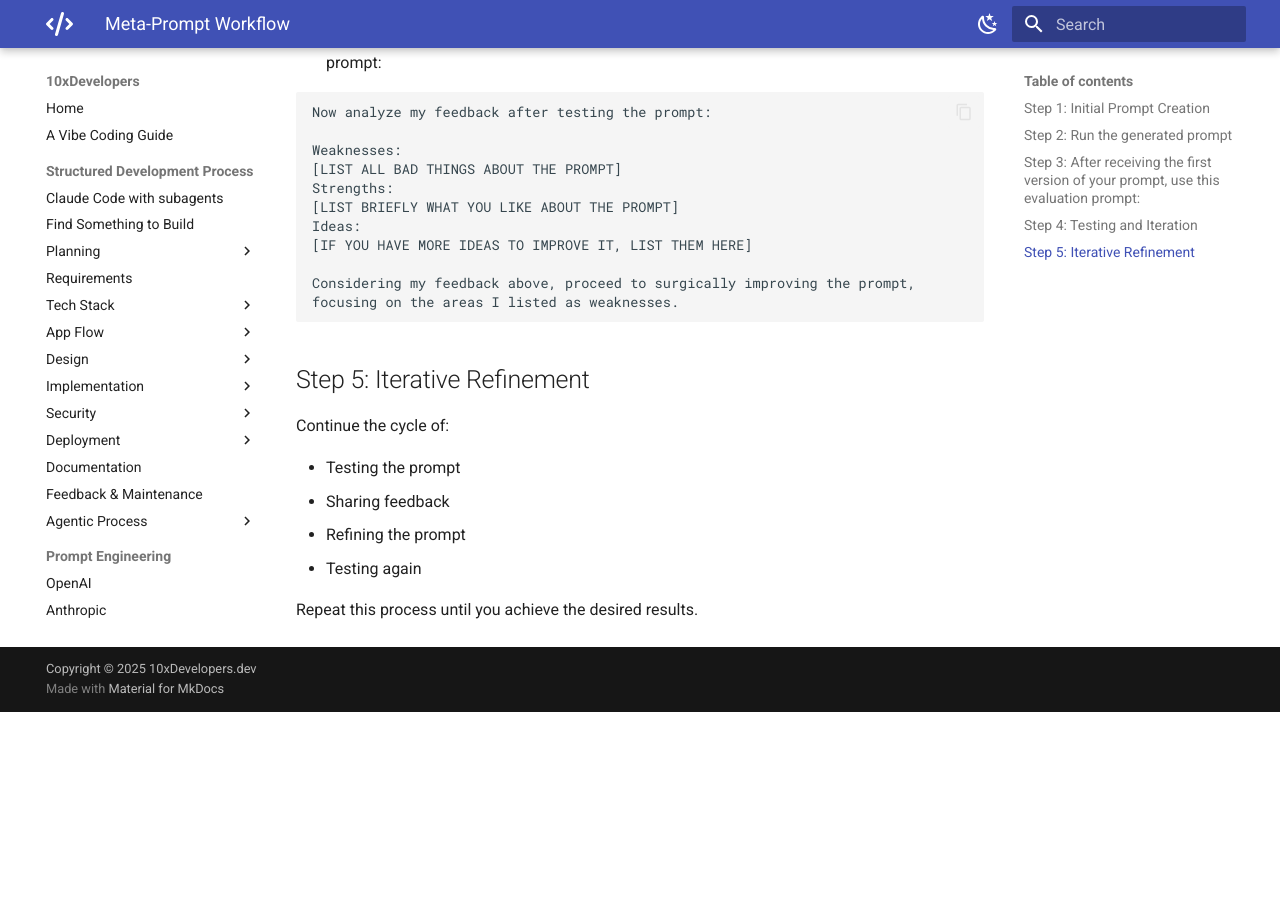
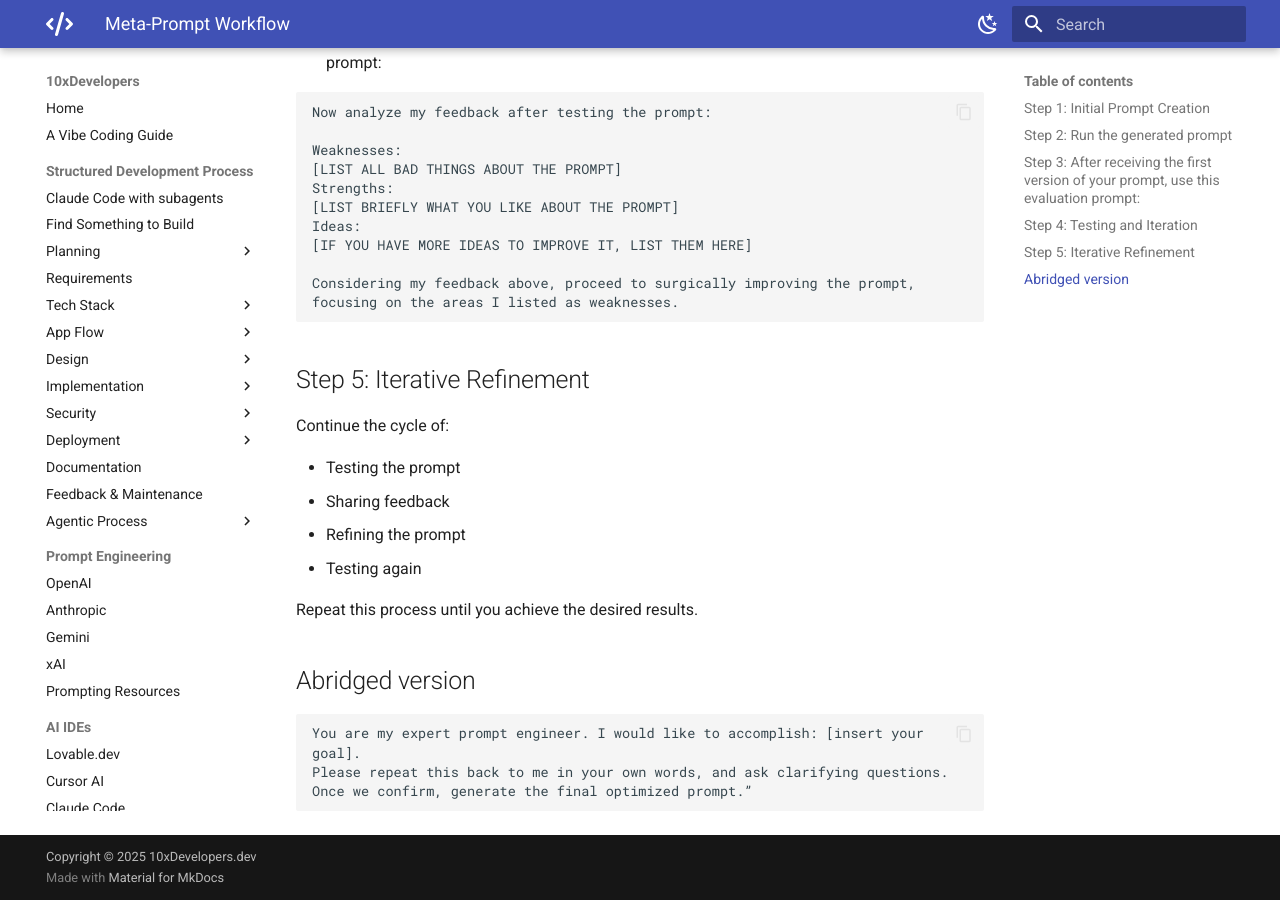
Before and after one commit to shlomoc/10xdev, an MkDocs documentation site: the page built from docs/prompt-engineering/meta-prompt-workflow.md, in a window 1280 px wide and 900 px high, scrolled down 1258 px. Built offline with MkDocs 1.6.1 and Material for MkDocs 9.7.7, drawn with Linux system fonts in a browser that asks for light colours; before the commit the page ends 1970 px from its top, so only the background shows below that.

````diff
--- a/docs/prompt-engineering/meta-prompt-workflow.md
+++ b/docs/prompt-engineering/meta-prompt-workflow.md
@@ -67,3 +67,11 @@ Continue the cycle of:
 * Testing again
 
 Repeat this process until you achieve the desired results.
+
+## Abridged version
+
+```text
+You are my expert prompt engineer. I would like to accomplish: [insert your goal].
+Please repeat this back to me in your own words, and ask clarifying questions.
+Once we confirm, generate the final optimized prompt.”
+```
````
Also changed, not shown: docs/ide/roo.md (+1 -2 lines), docs/prompt-engineering/prompt-resources.md (+1 -1 lines), docs/structured/agentic/SPARC-roo.md (+0 -2 lines).
